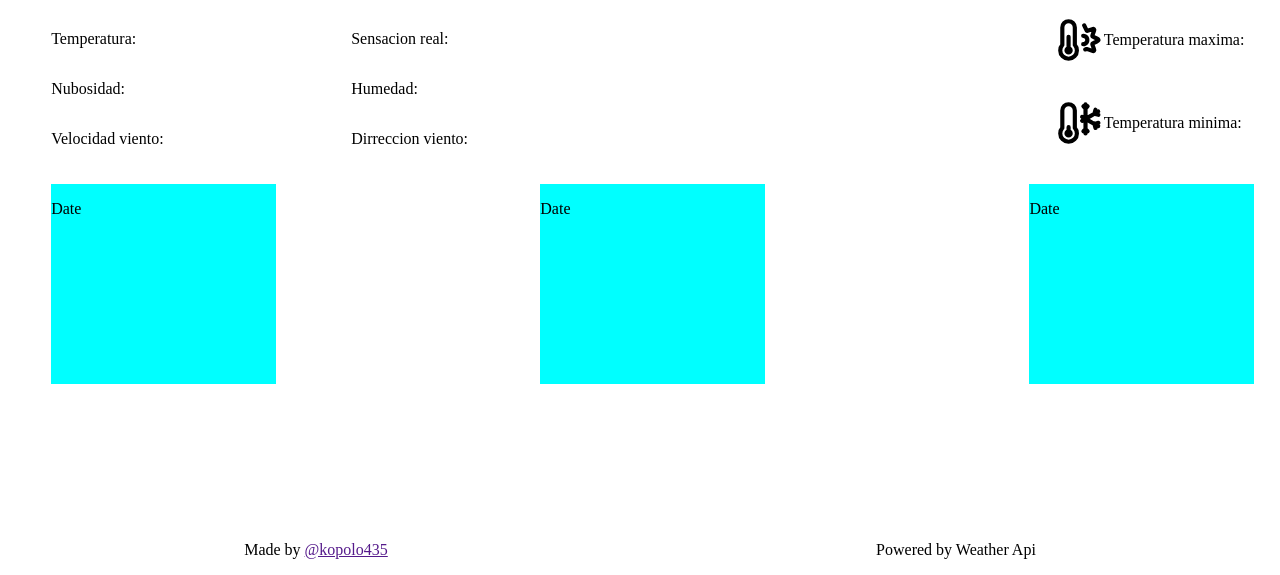
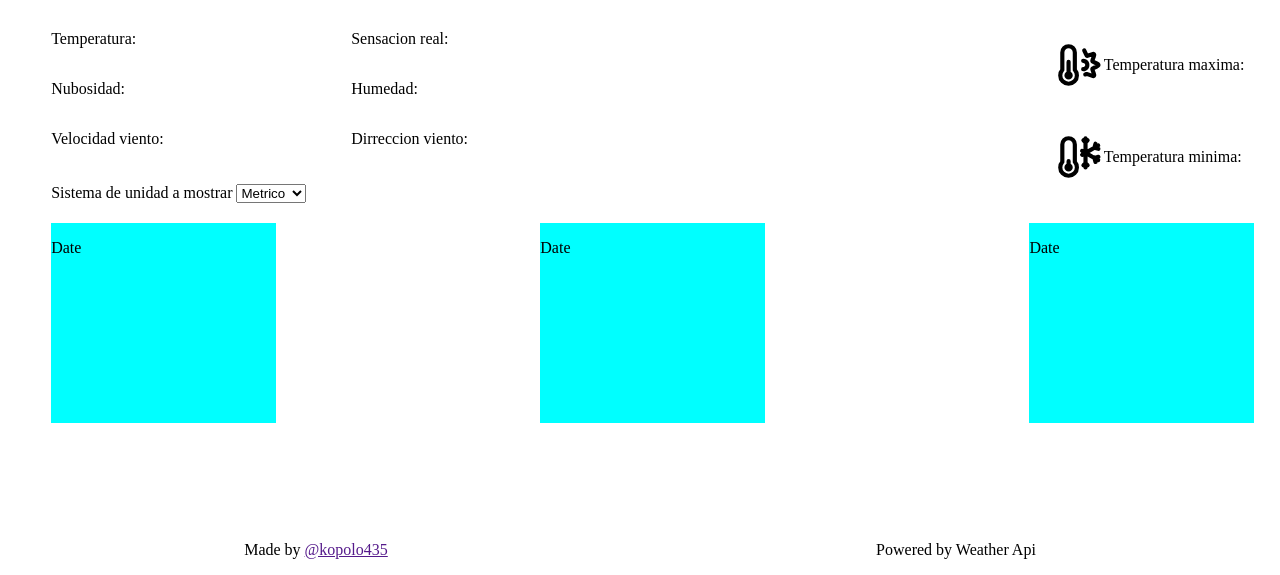
Before and after one commit to kopolo435/weather-page, a website built with webpack: page src/index.html in a window 1280 px wide. Shown: the part 225-800 px from the top of the page. Built offline with nearby package versions, Linux system fonts and the light colour scheme; no server answers.

Commit message:
Agrega select para elegir sistema de unidad a usar

```diff
--- a/src/index.html
+++ b/src/index.html
@@ -34,6 +34,13 @@
                     <p>Humedad: <span id="humidity"></span></p>
                     <p>Velocidad viento: <span id="windVel"></span></p>
                     <p>Dirreccion viento: <span id="windDir"></span></p>
+                </div>
+                <div id="unidadContainer">
+                    <label for="unidad">Sistema de unidad a mostrar</label>
+                    <select name="unidad" id="unidad">
+                        <option value="metrico" selected>Metrico</option>
+                        <option value="imperial">Imperial</option>
+                    </select>
                 </div>
             </div>
             <aside id="sideInfo">
```
